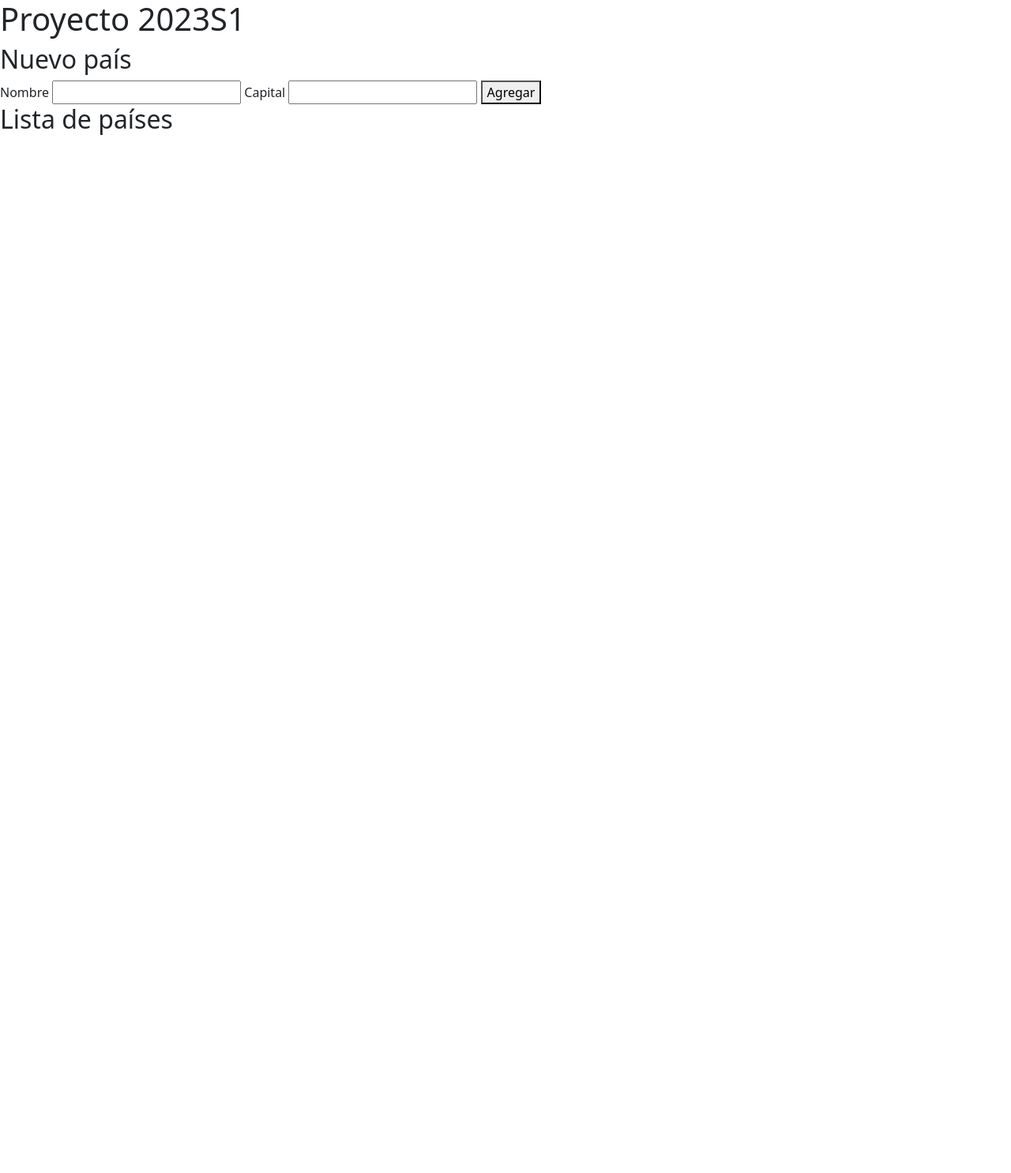
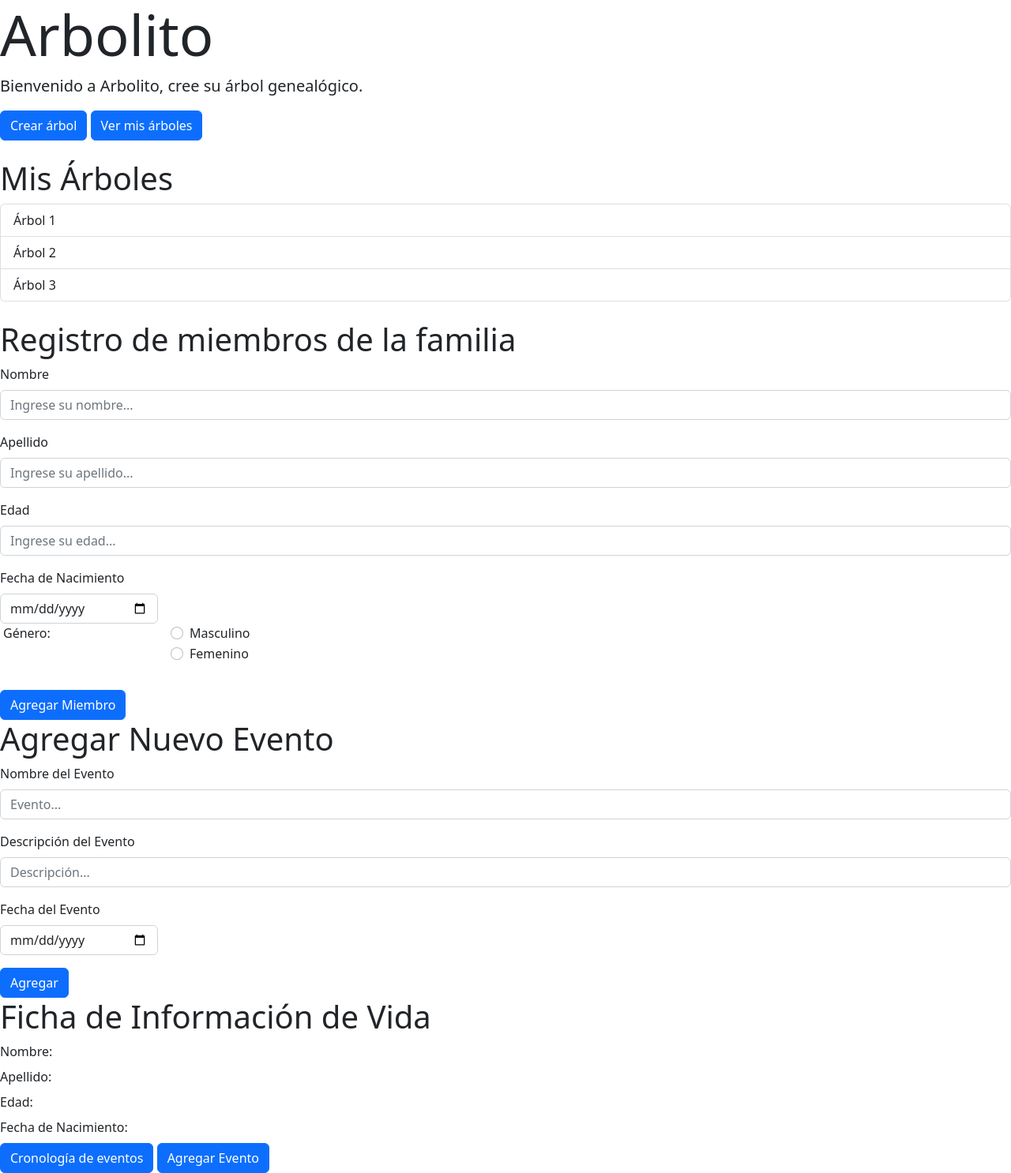
Before and after one commit to IngSoft-FIS-2023-2/obligatorio-n3a-cabrera-mauri-parada, a plain HTML site: page src/interface/index.html in a window 1280 px wide. Shown: the whole page at 79% size. Before the commit the page ends 800 px from the top, so only its background shows below. Drawn offline with nearby package versions, Linux system fonts and the light colour scheme.

Commit message:
Agregamos clases: Arbol, Miembro. Agregamos listas: miembrolist, arbollist. Agregamos: index.html

```diff
--- a/src/domain/country.js
+++ /dev/null
@@ -1,19 +0,0 @@
-export class Country {
-  #nombre;
-  #capital;
-  constructor(aNombre) {
-    this.#nombre = aNombre;
-  }
-
-  getNombre() {
-    return this.#nombre;
-  }
-
-  setCapital(aCapital) {
-    this.#capital = aCapital;
-  }
-
-  toString() {
-    return `País: ${this.#nombre} - capital: ${this.#capital}`;
-  }
-}
--- a/src/domain/countrylist.js
+++ /dev/null
@@ -1,22 +0,0 @@
-export class CountryList {
-  #countries;
-
-  constructor() {
-    this.#countries = [];
-  }
-
-  add(country) {
-    const countryInList = this.#countries.some(
-        (m) => m.getNombre() == country.getNombre());
-    if (!countryInList) {
-      this.#countries.push(country);
-    } else {
-      throw new Error(`No se pudo agregar.
-        ${country.getNombre()} ya está en la lista.`);
-    }
-  }
-
-  getCountries() {
-    return this.#countries;
-  }
-}
--- a/src/interface/index.html
+++ b/src/interface/index.html
@@ -11,18 +11,125 @@
 </head>
 
 <body>
-  <h1>Proyecto 2023S1</h1>
-  <h2>Nuevo país</h2>
-  <label for="inp_nombre">Nombre
-    <input type="text" id="inp_name" name="name">
-  </label>
-  <label for="inp_capital">Capital
-    <input type="text" id="inp_capital" name="capital">
-  </label>
-  <button id="btn_add">Agregar</button>
-  <div id="seccountries">
-    <h2>Lista de países</h2>
+  <!-- Pagina inicial -->
+  <div>
+    <h1 class="display-2">Arbolito</h1>
+    <blockquote class="blockquote">
+      <p>Bienvenido a Arbolito, cree su árbol genealógico.</p>
+    </blockquote>
+    <button class="btn btn-primary" type="button">Crear árbol</button>
+    <button class="btn btn-primary" type="button">Ver mis árboles</button>
+    <br/>
+    <br/>
+    <h1 class="display-6">Mis Árboles</h1>
+    <div>
+      <ul class="list-group">
+        <li class="list-group-item">Árbol 1</li>
+        <li class="list-group-item">Árbol 2</li>
+        <li class="list-group-item">Árbol 3</li>
+      </ul>
+    </div>
   </div>
+  <br/>
+
+
+  <!-- Formulario Agregar Miembro al Arbol -->
+  <h1 class="display-6">Registro de miembros de la familia</h1>
+  <form class="row g-3">
+
+    <div class="col-12">
+      <label for="inputNombre" class="form-label">Nombre</label>
+      <input type="text" class="form-control" id="inputNombre" placeholder="Ingrese su nombre..." required>
+    </div>
+
+    <div class="col-12">
+      <label for="inputApellido" class="form-label">Apellido</label>
+      <input type="text" class="form-control" id="inputApellido" placeholder="Ingrese su apellido..." required>
+    </div>
+
+    <div class="col-12">
+      <label for="inputEdad" class="form-label">Edad</label>
+      <input type="number" class="form-control" id="inputEdad" placeholder="Ingrese su edad..." required>
+    </div>
+
+    <div class="col-md-2">
+      <label for="inputFechaDeNacimiento" class="form-label">Fecha de Nacimiento</label>
+      <input type="date" class="form-control" id="inputFechaDeNacimiento" required>
+    </div>
+    <br/>
+
+    <fieldset class="row mb-3">
+      <legend class="col-form-label col-sm-2 pt-0">Género:</legend>
+      <div class="col-sm-10">
+        <div class="form-check">
+          <input class="form-check-input" type="radio" name="gridRadios" id="gridMasculino" value="option1">
+          <label class="form-check-label" for="gridMasculino">
+            Masculino
+          </label>
+        </div>
+        <div class="form-check">
+          <input class="form-check-input" type="radio" name="gridRadios" id="gridFemenino" value="option2">
+          <label class="form-check-label" for="gridFemenino">
+            Femenino
+          </label>
+        </div>
+      </div>
+    </fieldset>
+
+    <div class="col-12">
+      <button type="submit" class="btn btn-primary">Agregar Miembro</button>
+    </div>
+  </form>
+
+
+  <!-- Formularion de Evento -->
+  <h1 class="display-6">Agregar Nuevo Evento</h1>
+  <form class="row g-3">
+
+    <div class="col-12">
+      <label for="inputNombreDelEvento" class="form-label">Nombre del Evento</label>
+      <input type="text" class="form-control" id="inputNombreDelEvento" placeholder="Evento..." required>
+    </div>
+
+    <div class="col-12">
+      <label for="inputDescripcion" class="form-label">Descripción del Evento</label>
+      <input type="text" class="form-control" id="inputDescripcion" placeholder="Descripción..." required>
+    </div>
+
+    <div class="col-md-2">
+      <label for="inputFechaDeEvento" class="form-label">Fecha del Evento</label>
+      <input type="date" class="form-control" id="inputFechaDeEvento" required>
+    </div>
+    <br/>
+
+    <div class="col-12">
+      <button type="submit" class="btn btn-primary">Agregar</button>
+    </div>
+  </form>
+
+  <!-- Ficha de Vida -->
+  <h1 class="display-6">Ficha de Información de Vida</h1>
+  <div class="col-12">
+    <label class="form-label">Nombre:</label>
+  </div>
+  <div>
+    <label class="form-label">Apellido:</label>
+  </div>
+  <div>
+    <label class="form-label">Edad:</label>
+  </div>
+  <div>
+    <label class="form-label">Fecha de Nacimiento:</label>
+  </div>
+  <div class="col-12">
+    <button type="submit" class="btn btn-primary">Cronología de eventos</button>
+    <button type="submit" class="btn btn-primary">Agregar Evento</button>
+  </div>
+
+  <!-- Búsqueda y Filtrado -->
+
+
+
 
   <script src="https://cdn.jsdelivr.net/npm/bootstrap@5.2.3/dist/js/bootstrap.bundle.min.js"
     integrity="sha384-kenU1KFdBIe4zVF0s0G1M5b4hcpxyD9F7jL+jjXkk+Q2h455rYXK/7HAuoJl+0I4"
```
Also changed, not shown: src/domain/arbol.js (added, +21 -0 lines), src/domain/arbollist.js (added, +22 -0 lines), src/domain/miembro.js (added, +30 -0 lines), src/domain/miembrolist.js (added, +22 -0 lines).
